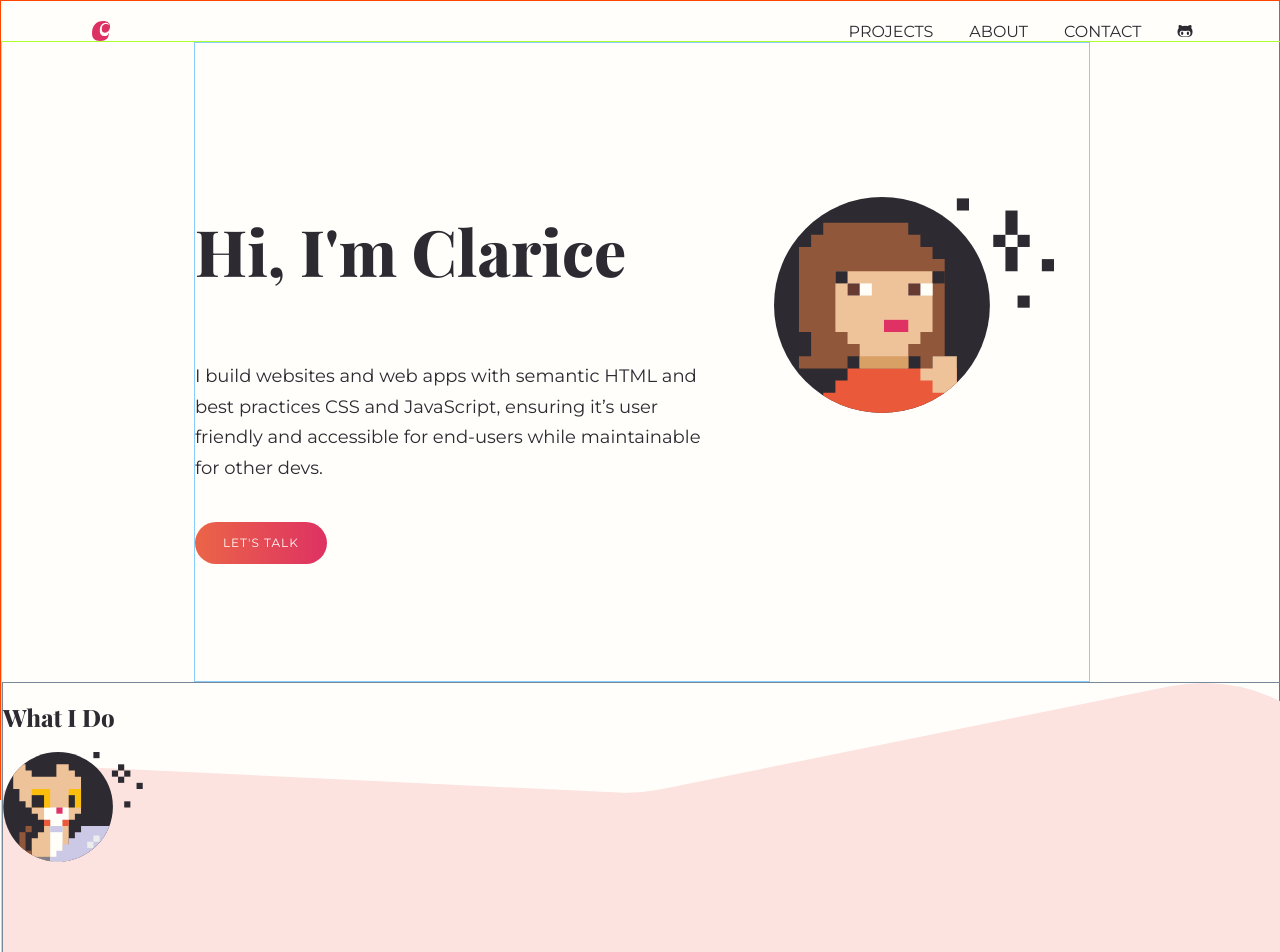
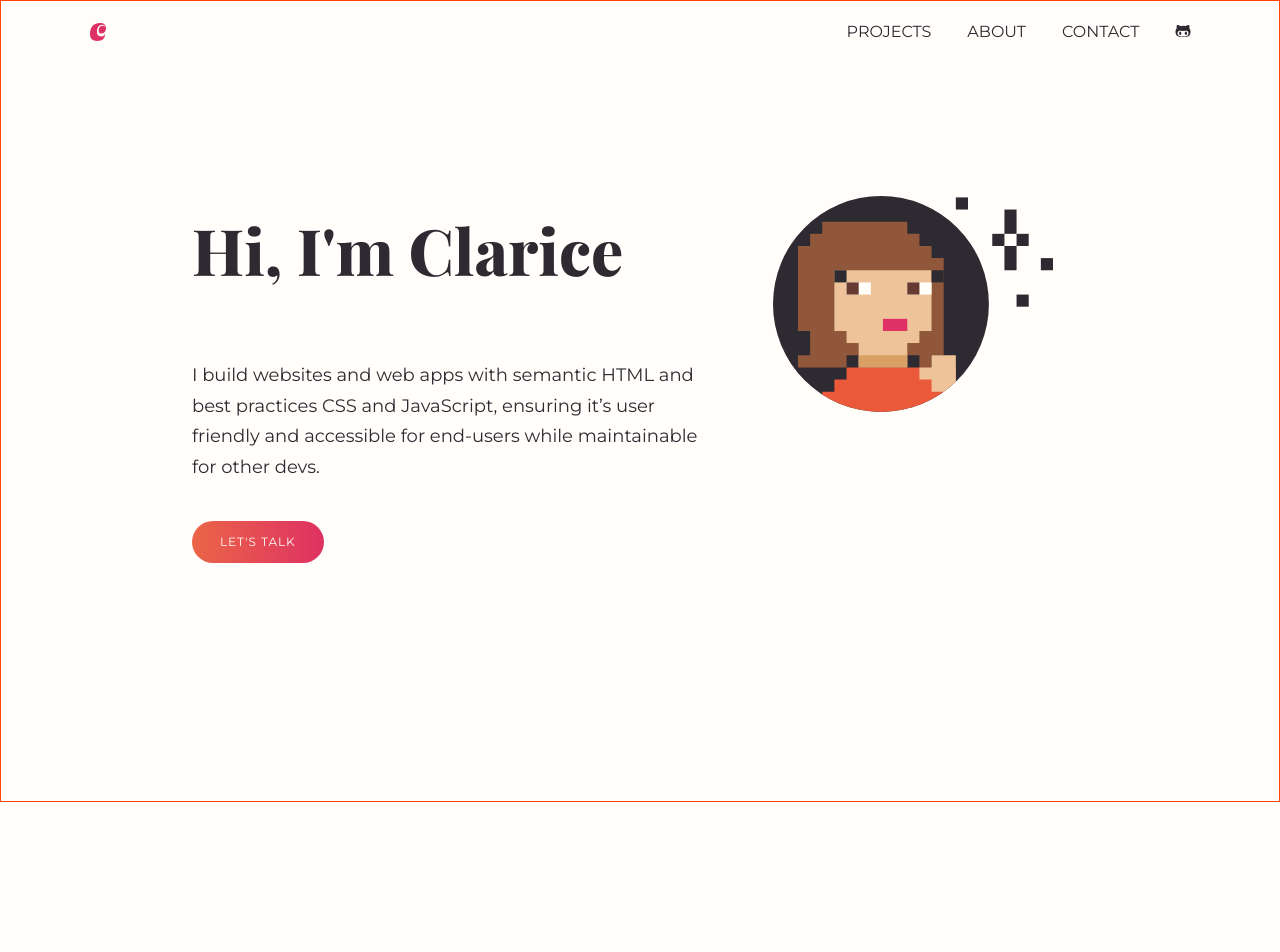
Before and after one commit to ClariceR/clarice, a website: page index.html in a window 1280 px wide. Shown: the top 952 px of the page. After the commit the page ends 802 px from the top, so only its background shows below. Drawn offline with nearby package versions, Linux system fonts and the light colour scheme.

Commit message:
Reverting to commit fb26604

```diff
--- a/app/scss/components/_index.scss
+++ b/app/scss/components/_index.scss
@@ -1,7 +1,6 @@
 @forward 'button';
 @forward 'header';
 @forward 'landing';
-@forward 'work-info';
 // @forward 'aboutwork';
 // @forward 'card';
 // @forward 'aboutme';
--- a/app/scss/components/header.scss
+++ b/app/scss/components/header.scss
@@ -5,7 +5,7 @@
 }
 
 .logomark {
-  width: u.rem(18);
+  width: u.rem(16);
 }
 
 // Hamburger menu for mobile
--- a/app/scss/components/landing.scss
+++ b/app/scss/components/landing.scss
@@ -2,6 +2,7 @@
 
 .landing {
   height: 80vh;
+  width: 70vw;
   justify-self: center;
 }
 
@@ -38,7 +39,6 @@
     grid-template-columns: 3fr 2fr;
     grid-template-areas: "left right";
     gap: u.rem(20);
-    width: 70vw;
   }
   .landing__img-container {
     grid-area: right;
--- a/app/scss/components/work-info.scss
+++ b/app/scss/components/work-info.scss
@@ -2,10 +2,9 @@
 
 .work {
   background-image: url("../../../assets/work-bkg-big.svg");
+  width: 100vw;
   background-size: cover;
   background-repeat: no-repeat;
-  width: 100vw;
-  height: 700px;
 }
 
 .work-icon {
--- a/index.html
+++ b/index.html
@@ -24,9 +24,9 @@
     <title>Clarice</title>
   </head>
 
-  <body class="b-r grid grid--place-center content-height">
-    <!-- <div class="app-wrapper content-width content-height b-p"> -->
-      <header class="header grid grid--align-c-end content-width">
+  <body class="b-r grid grid--place-center">
+    <div class="app-wrapper content-width content-height">
+      <header class="header grid grid--align-c-end">
         <div class="header__menu flex flex-align-end flex--just-apart">
           <a href="/">
             <object
@@ -80,8 +80,8 @@
         </nav>
       </header>
 
-      <main class="b-g">
-        <section class="landing grid b-b">
+      <main class="grid">
+        <section class="landing grid">
           <div class="landing__img-container grid">
             <object
               class="landing__svg"
@@ -104,24 +104,12 @@
           </div>
         </section>
 
-        <section class="work border">
-            <h2 class="title">What I Do</h2>
-            <div class="work__content">
-                <div class="development">
-                    <object
-                    class="work-icon"
-                    data="./assets/catcomp-icon.svg"
-                    type="image/svg+xml"
-                  ></object>
-                </div>
-                <div class="design"></div>
-            </div>
-        </section>
+        <section class="work"></section>
         <section class="projects"></section>
         <section class="about"></section>
       </main>
 
       <footer></footer>
-    <!-- </div> -->
+    </div>
   </body>
 </html>
```
Also changed, not shown: dist/style.css, 1 other file.
